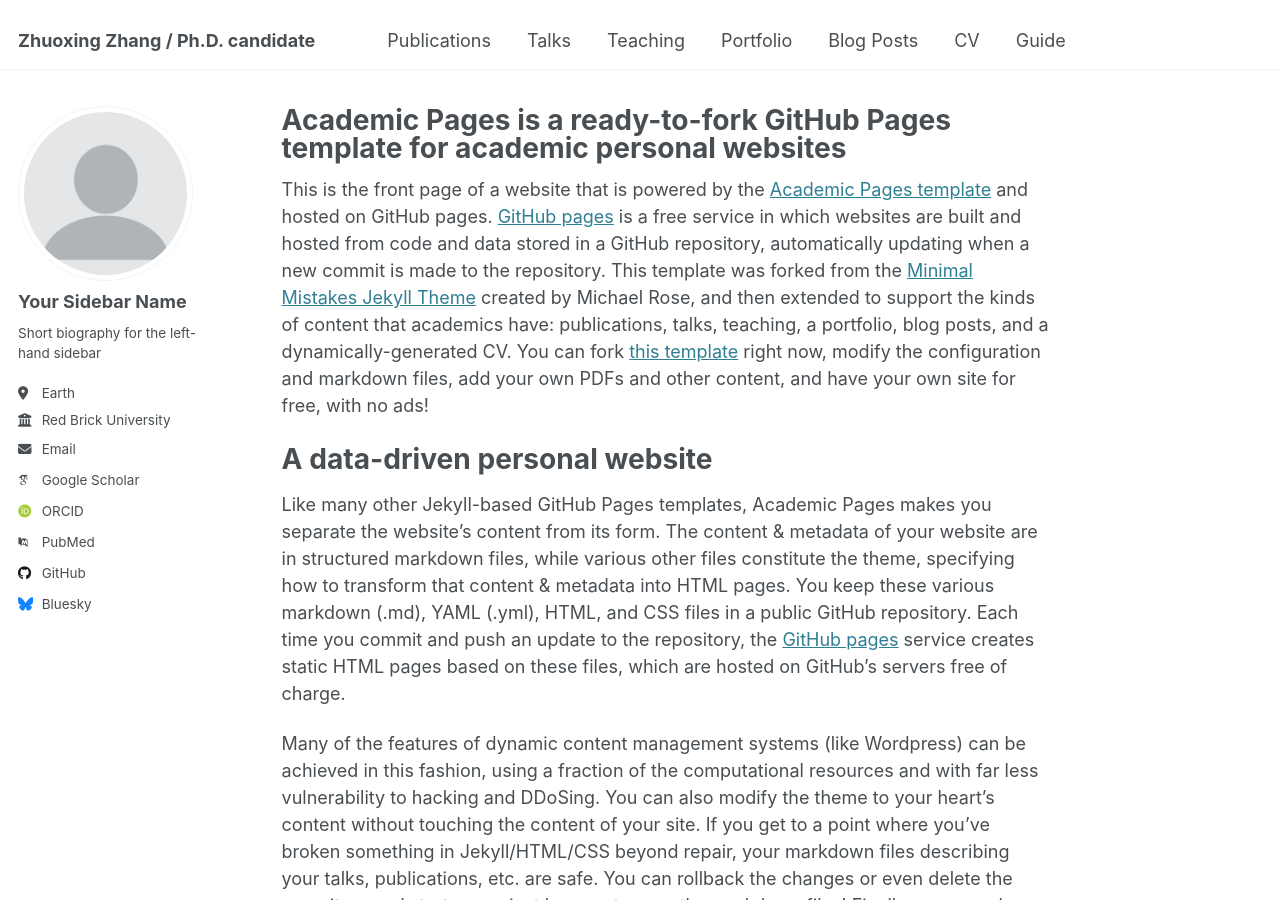
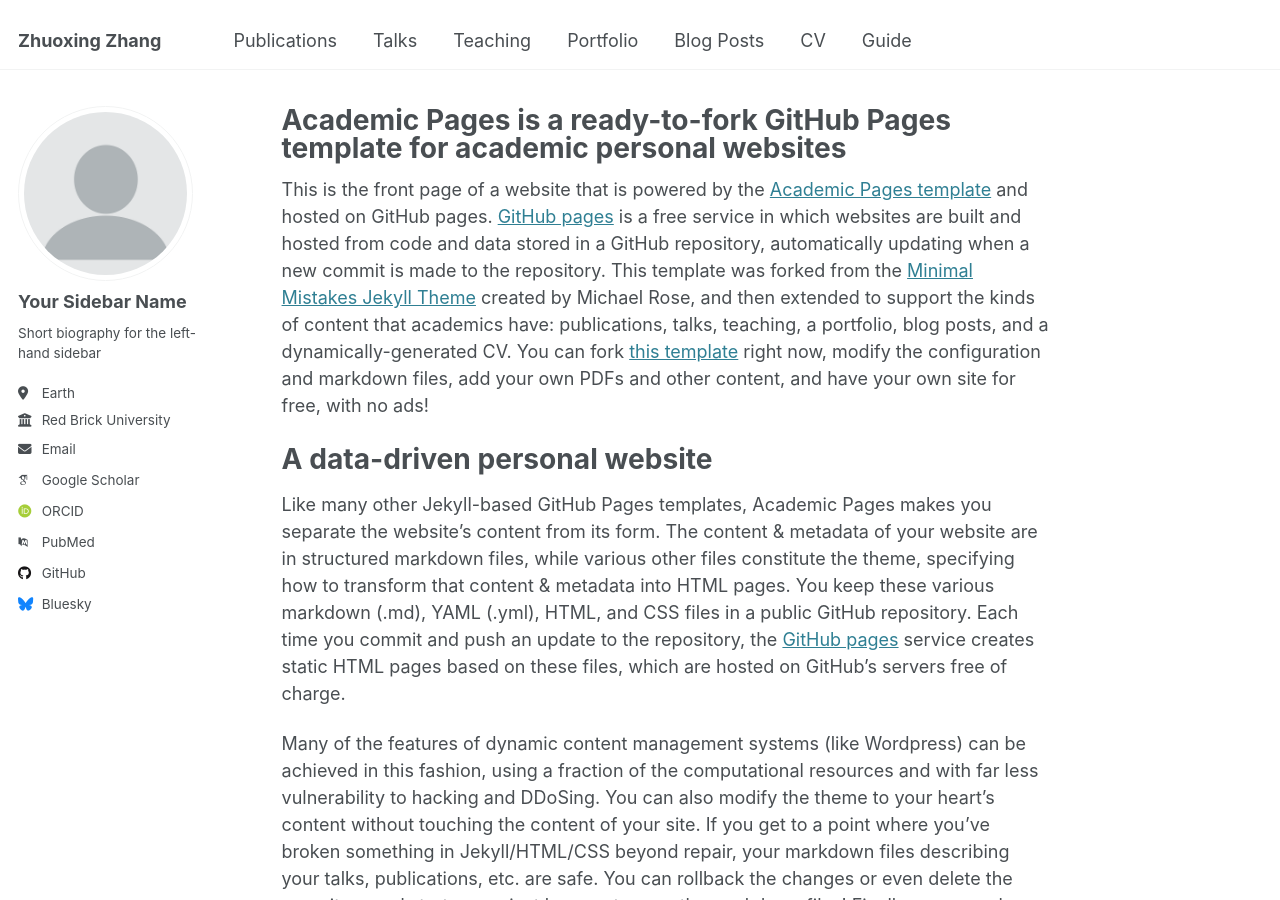
Before and after one commit to zhuoxingzhang/zhuoxingzhang.github.io, a Jekyll site: the page built from _pages/about.md, in a window 1280 px wide and 900 px high. Built offline with Jekyll 4.4.1, drawn with Linux system fonts in a browser that asks for light colours; some web fonts are replaced.

Commit message:
Update _config.yml

```diff
--- a/_config.yml
+++ b/_config.yml
@@ -9,11 +9,11 @@
 # Basic Site Settings
 locale                   : "en-US"
 site_theme               : "default"
-title                    : "Zhuoxing Zhang / Ph.D. candidate"
+title                    : "Zhuoxing Zhang"
 title_separator          : "-"
 name                     : &name "Zhuoxing Zhang"
 description              : &description "personal description"
-url                      : https://academicpages.github.io # the base hostname & protocol for your site e.g. "https://[your GitHub username].github.io"
+url                      : "https://zhuoxingzhang.github.io" # the base hostname & protocol for your site e.g. "https://[your GitHub username].github.io"
 baseurl                  : "" # the subpath of your site, e.g. "/blog"
 repository               : "academicpages/academicpages.github.io"
 
```
